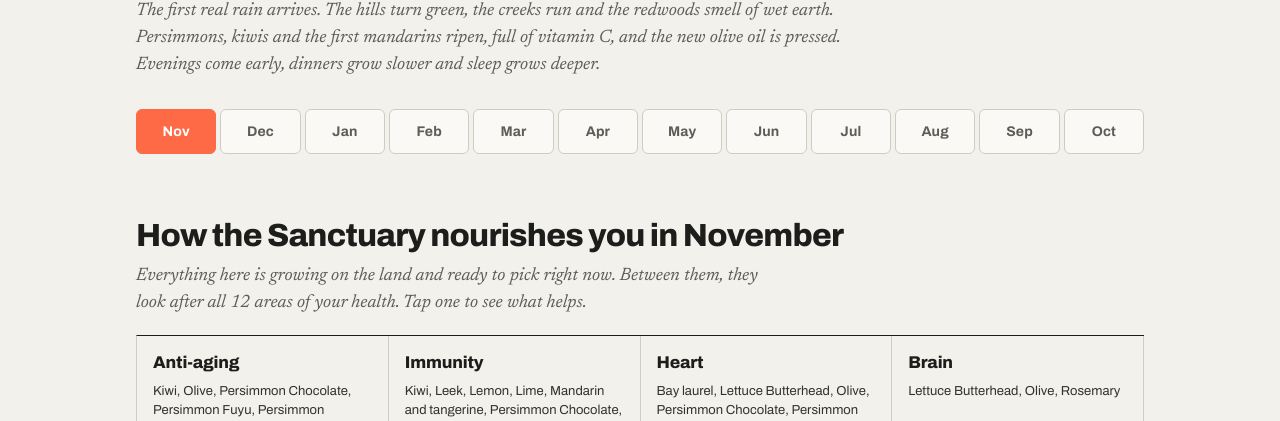
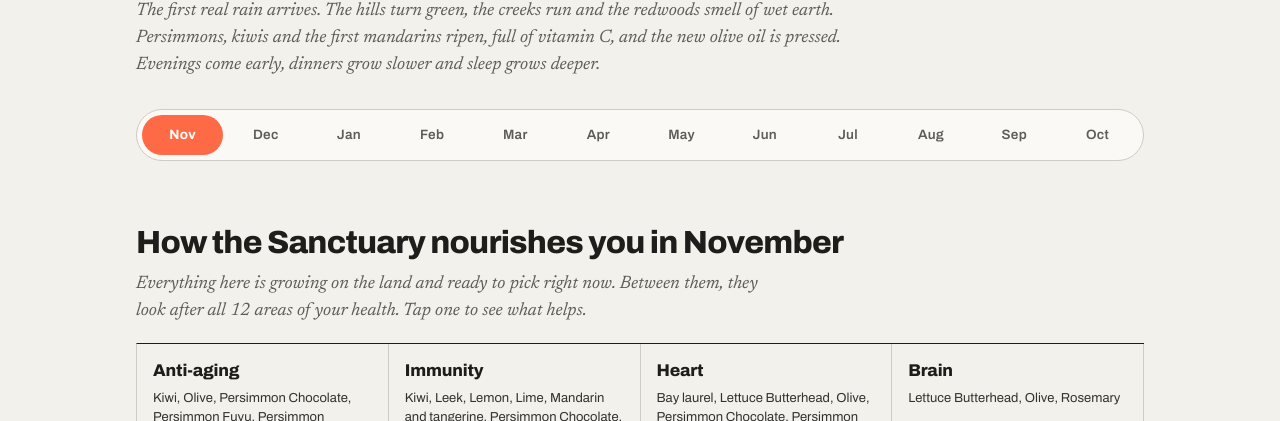
Before and after one commit to melodigit/wonderfeel-sanctuary, a plain HTML site: page harvest/index.html in a window 1280 px wide. Shown: the part 679-1100 px from the top of the page. Drawn offline with Linux system fonts and the light colour scheme.

Commit message:
Harvest: cleaner month picker, no hero subtitle
Co-Authored-By: Claude Opus 5.5 <noreply@anthropic.com>
Claude-Session: https://claude.ai/code/session_01VsURvAYg2vvZGMZnMsGc8N

```diff
--- a/harvest/index.html
+++ b/harvest/index.html
@@ -262,12 +262,13 @@ h1 em{font-family:var(--serif);font-style:italic;font-weight:400;letter-spacing:
 
 /* View switch */
 .views{display:flex;gap:6px;margin:0 0 16px;flex-wrap:wrap}
-.mstrip{display:grid;grid-template-columns:repeat(12,minmax(0,1fr));gap:4px;margin:30px 0 0}
-.mstrip button{border:1px solid var(--line);background:var(--paper);border-radius:6px;padding:11px 0;color:var(--muted);display:flex;flex-direction:column;align-items:center;gap:1px;min-width:0}
-.mstrip button b{font-size:14px;font-weight:700;letter-spacing:.01em}
-.mstrip button small{font-size:10px;font-weight:600;letter-spacing:.08em;opacity:.75;min-height:1.3em}
-.mstrip button[aria-pressed="true"]{background:var(--coral);border-color:var(--coral);color:#FFFFFF}
-@media (max-width:620px){.mstrip{grid-template-columns:repeat(6,minmax(0,1fr))}}
+.mstrip{display:grid;grid-template-columns:repeat(12,minmax(0,1fr));gap:2px;margin:30px 0 0;padding:5px;border:1px solid var(--line);border-radius:999px;background:var(--paper)}
+.mstrip button{border:0;background:transparent;border-radius:999px;padding:10px 0;color:var(--muted);display:flex;justify-content:center;min-width:0;cursor:pointer;transition:background .15s ease,color .15s ease}
+.mstrip button b{font-size:13.5px;font-weight:600;letter-spacing:.02em}
+.mstrip button:hover{color:var(--ink);background:var(--ground)}
+.mstrip button[aria-pressed="true"]{background:var(--coral);color:#FFFFFF}
+.mstrip button[aria-pressed="true"] b{font-weight:700}
+@media (max-width:620px){.mstrip{grid-template-columns:repeat(6,minmax(0,1fr));border-radius:22px;row-gap:4px}}
 .views a{font-size:13px;font-weight:700;letter-spacing:.02em;text-decoration:none;color:var(--muted);border:1px solid var(--line);border-radius:999px;padding:7px 14px;background:var(--paper)}
 .views a[aria-current="page"]{background:var(--ink);color:var(--ground);border-color:var(--ink)}
 /* Harvest and plant rows */
@@ -383,7 +384,6 @@ button.mrow:hover{background:var(--paper)}
   <img src="../images/harvest-hero.jpg" alt="Baskets of apples and pears from the orchard, with lavender and fresh-cut flowers">
   <div class="winner">
     <h1>Harvest <em>in the<br>Longevity Zone</em></h1>
-    <p class="wsub">How Wonderfeel Sanctuary nourishes you every month.</p>
   </div>
 </section>
 <div class="wrap">
```
